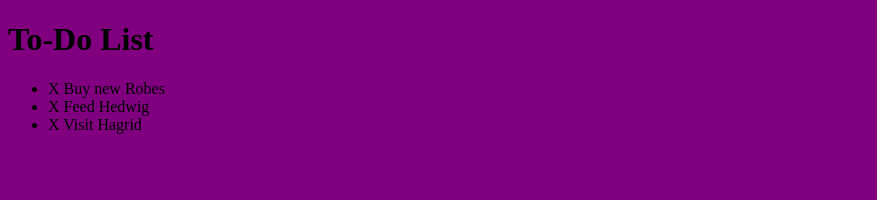
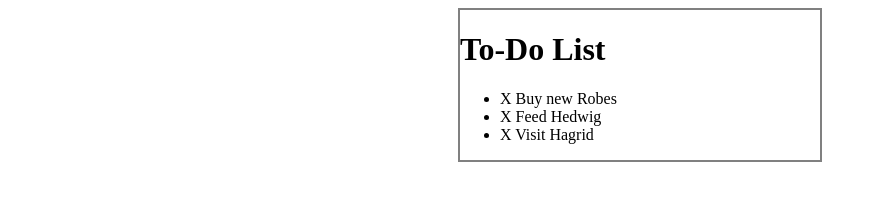
Before and after one commit to singhutkarsh902/To-Do-List, a plain HTML site: page index.html in a window 1280 px wide. Shown: the whole page, without its empty margins (0-877 px from the left). Drawn offline with Linux system fonts and the light colour scheme.

Commit message:
Updated todo.css

```diff
--- a/Assets/css/todo.css
+++ b/Assets/css/todo.css
@@ -1,3 +1,10 @@
-body {
-	background: purple;
+#container {
+	width: 360px;
+	margin: 0 auto;
+	border: 2px solid gray;
 }
+
+.completed {
+	color: gray;
+	text-decoration: line-through;
+}
```
